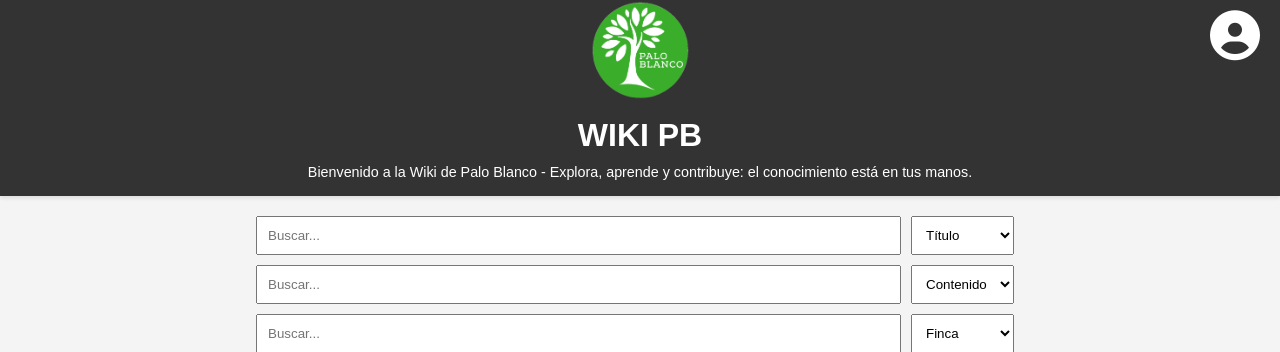
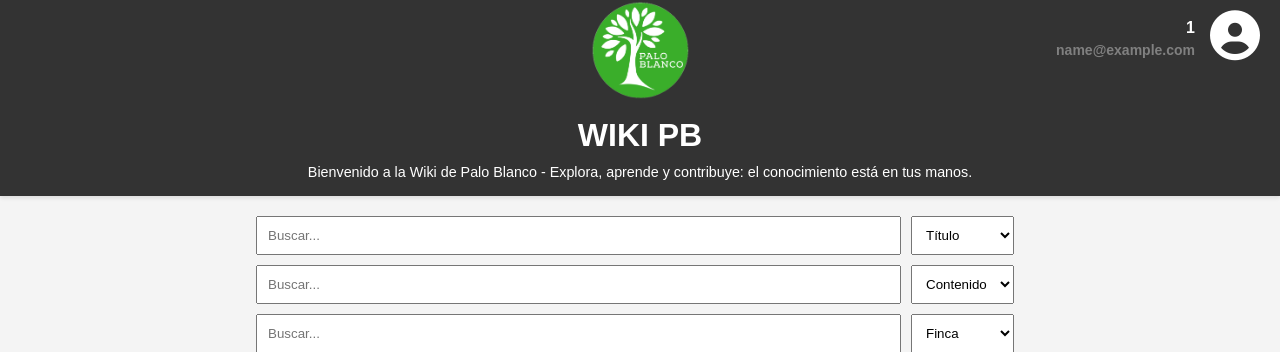
Before and after one commit to dperezq2/WIKI_PB, a Flask app: page /search in a window 1280 px wide. Shown: the top 352 px of the page. Run offline with Flask 3, Linux system fonts and the light colour scheme; the visitor is signed in with stand-in values (Sample User, id 1); some libraries are stand-ins or nearby versions.

Commit message:
Última versión funcional al 20/02/2025
Se agregó el user_name y el email en la parte superior derecha de la pantalla.

```diff
--- a/static/css/user_menu.css
+++ b/static/css/user_menu.css
@@ -59,6 +59,28 @@
     display: block;
 }
 
+.user-info {
+    position: absolute;
+    top: 15px;
+    right: 85px;
+    display: flex;
+    flex-direction: column;
+    align-items: flex-end;
+    color: white;
+}
+
+.user-info p {
+    margin: 0;
+    font-size: 16px;
+    font-weight: bold;
+}
+
+.user-info .user-email {
+    font-size: 14px;
+    color: gray;
+    margin-top: -2px;
+}
+
 /* Estilos adaptativos para pantallas pequeñas */
 @media (max-width: 600px) {
     /* Reducir el tamaño del contenedor y el icono en pantallas más pequeñas */
@@ -69,6 +91,10 @@
 
     .user-icon {
         font-size: 40px; /* Reduce el tamaño del icono */
+    }
+
+    .user-info {
+        display: none;
     }
 
     .dropdown-menu {
--- a/templates/base.html
+++ b/templates/base.html
@@ -23,6 +23,10 @@
         </div>
     </header>
 
+    <div class="user-info">
+        <p>{{ user_name }}</p> <!-- Nombre del usuario -->
+        <p class="user-email">{{ user_email }}</p> <!-- Correo del usuario -->
+    </div>
 
     <div class="user-menu" onclick="toggleMenu()">
         <i class="fas fa-user-circle user-icon"></i>
--- a/templates/index.html
+++ b/templates/index.html
@@ -300,7 +300,7 @@
 <div class="overlay" id="iframeOverlay">
     <div class="iframe-container">
         <button class="close-btn" id="closeIframeBtn">X</button>
-        <iframe id="formIframe"></iframe>
+        <iframe id="formIframe"></iframe>></iframe>
     </div>
 </div>
 
```
